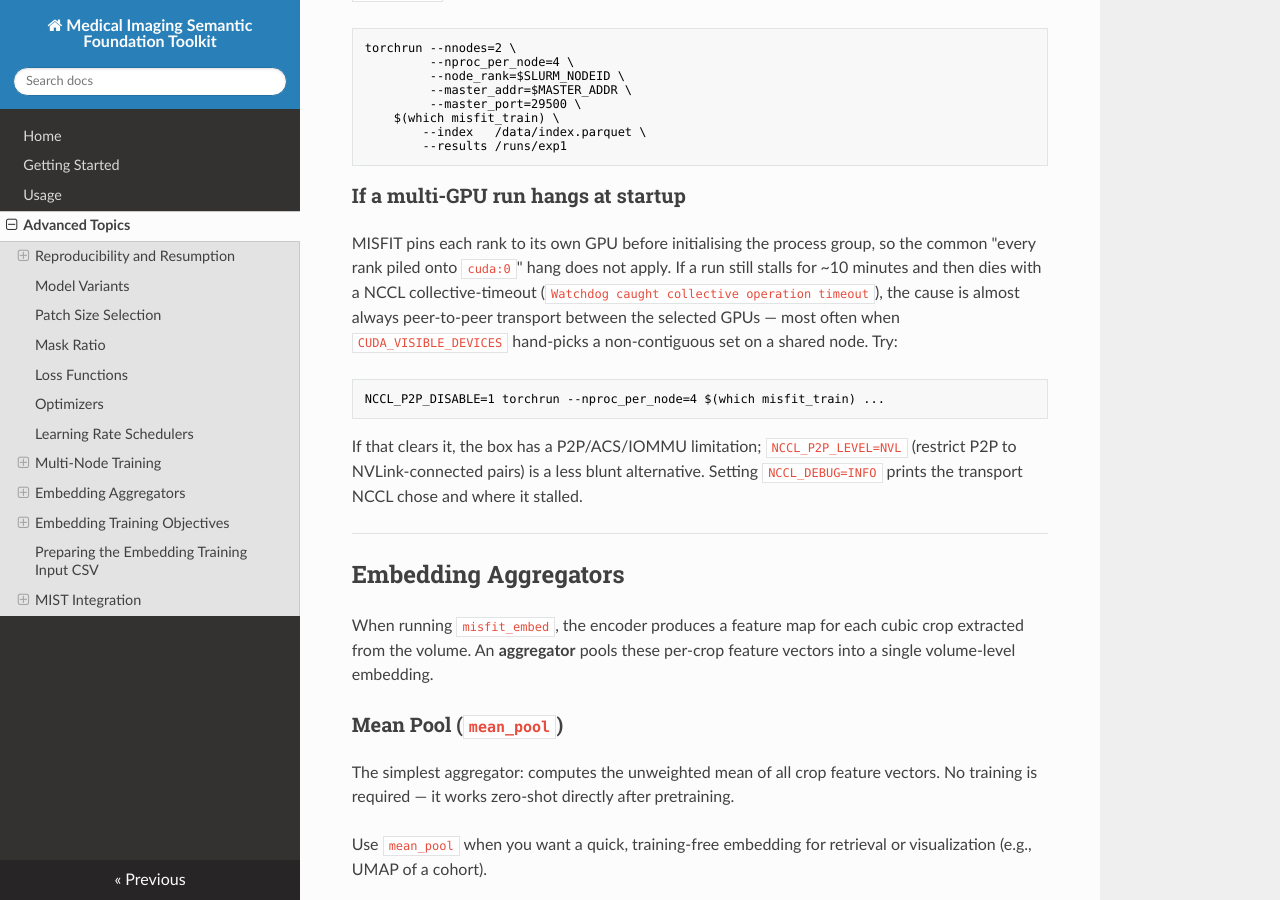
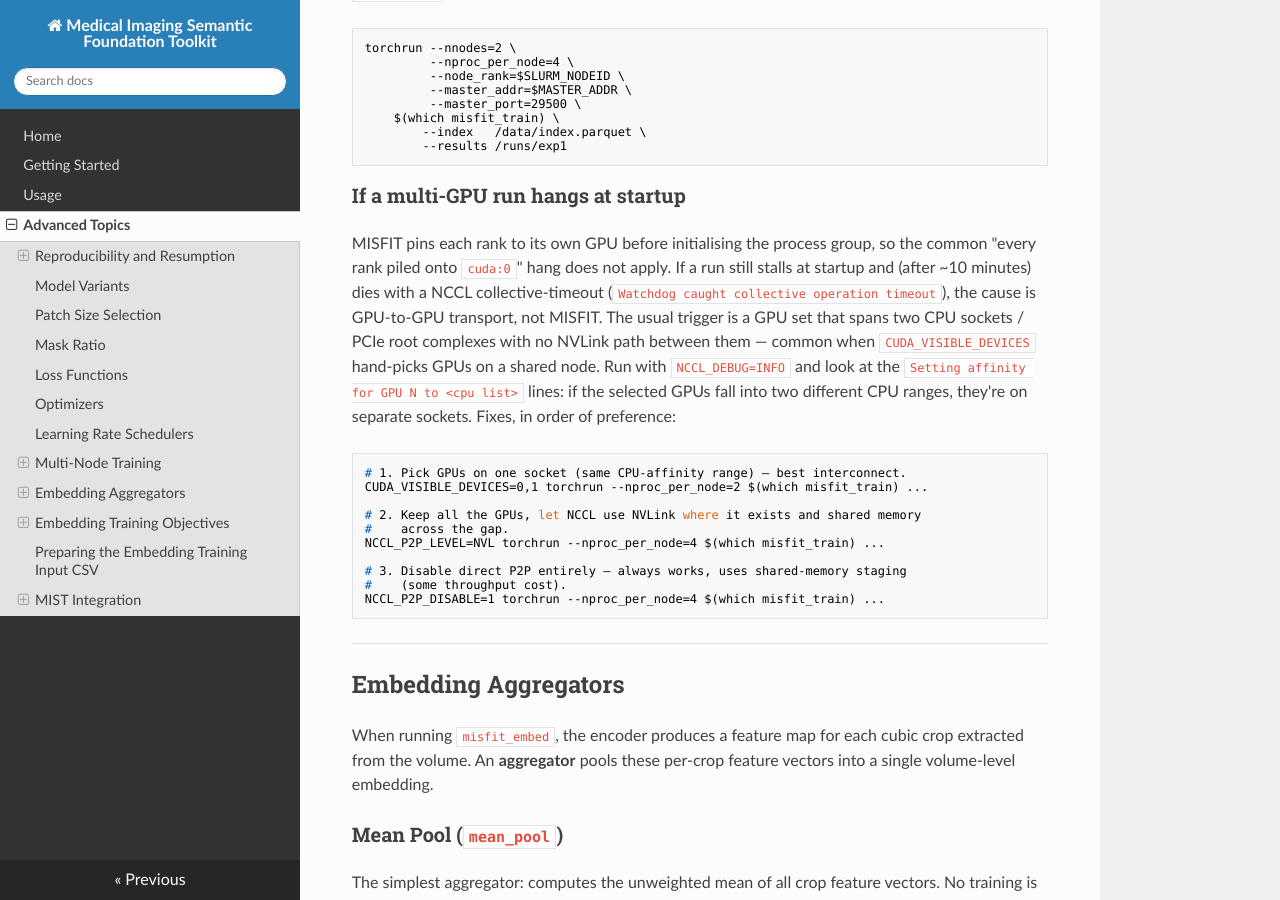
Before and after one commit to aecelaya/MISFIT, an MkDocs documentation site: the page built from docs/advanced_topics.md, in a window 1280 px wide and 900 px high, scrolled down 5264 px. Built offline with MkDocs 1.6.1, drawn with Linux system fonts in a browser that asks for light colours; nearby versions of some CDN libraries; library files that are not in the unit come from our copies.

Commit message:
docs: expand the multi-GPU hang note with the NUMA-split diagnosis
Confirmed on a real box (4× RTX 8000, CUDA_VISIBLE_DEVICES=0,1,3,4 straddling
two sockets): NCCL P2P hangs, NCCL_P2P_DISABLE=1 (SHM fallback) clears it.
Rework the note to lead with the socket-span diagnosis via NCCL_DEBUG's GPU
affinity lines, and rank the fixes (same-socket GPUs > NCCL_P2P_LEVEL=NVL >
NCCL_P2P_DISABLE=1).

Co-Authored-By: Claude Sonnet 5 <noreply@anthropic.com>

````diff
--- a/docs/advanced_topics.md
+++ b/docs/advanced_topics.md
@@ -263,18 +263,27 @@ torchrun --nnodes=2 \
 
 MISFIT pins each rank to its own GPU before initialising the process group, so
 the common "every rank piled onto `cuda:0`" hang does not apply. If a run still
-stalls for ~10 minutes and then dies with a NCCL collective-timeout
-(`Watchdog caught collective operation timeout`), the cause is almost always
-peer-to-peer transport between the selected GPUs — most often when
-`CUDA_VISIBLE_DEVICES` hand-picks a non-contiguous set on a shared node. Try:
+stalls at startup and (after ~10 minutes) dies with a NCCL collective-timeout
+(`Watchdog caught collective operation timeout`), the cause is GPU-to-GPU
+transport, not MISFIT. The usual trigger is a GPU set that spans two CPU sockets
+/ PCIe root complexes with no NVLink path between them — common when
+`CUDA_VISIBLE_DEVICES` hand-picks GPUs on a shared node. Run with
+`NCCL_DEBUG=INFO` and look at the `Setting affinity for GPU N to <cpu list>`
+lines: if the selected GPUs fall into two different CPU ranges, they're on
+separate sockets. Fixes, in order of preference:
 
 ```console
+# 1. Pick GPUs on one socket (same CPU-affinity range) — best interconnect.
+CUDA_VISIBLE_DEVICES=0,1 torchrun --nproc_per_node=2 $(which misfit_train) ...
+
+# 2. Keep all the GPUs, let NCCL use NVLink where it exists and shared memory
+#    across the gap.
+NCCL_P2P_LEVEL=NVL torchrun --nproc_per_node=4 $(which misfit_train) ...
+
+# 3. Disable direct P2P entirely — always works, uses shared-memory staging
+#    (some throughput cost).
 NCCL_P2P_DISABLE=1 torchrun --nproc_per_node=4 $(which misfit_train) ...
 ```
-
-If that clears it, the box has a P2P/ACS/IOMMU limitation; `NCCL_P2P_LEVEL=NVL`
-(restrict P2P to NVLink-connected pairs) is a less blunt alternative. Setting
-`NCCL_DEBUG=INFO` prints the transport NCCL chose and where it stalled.
 
 ---
 
````
